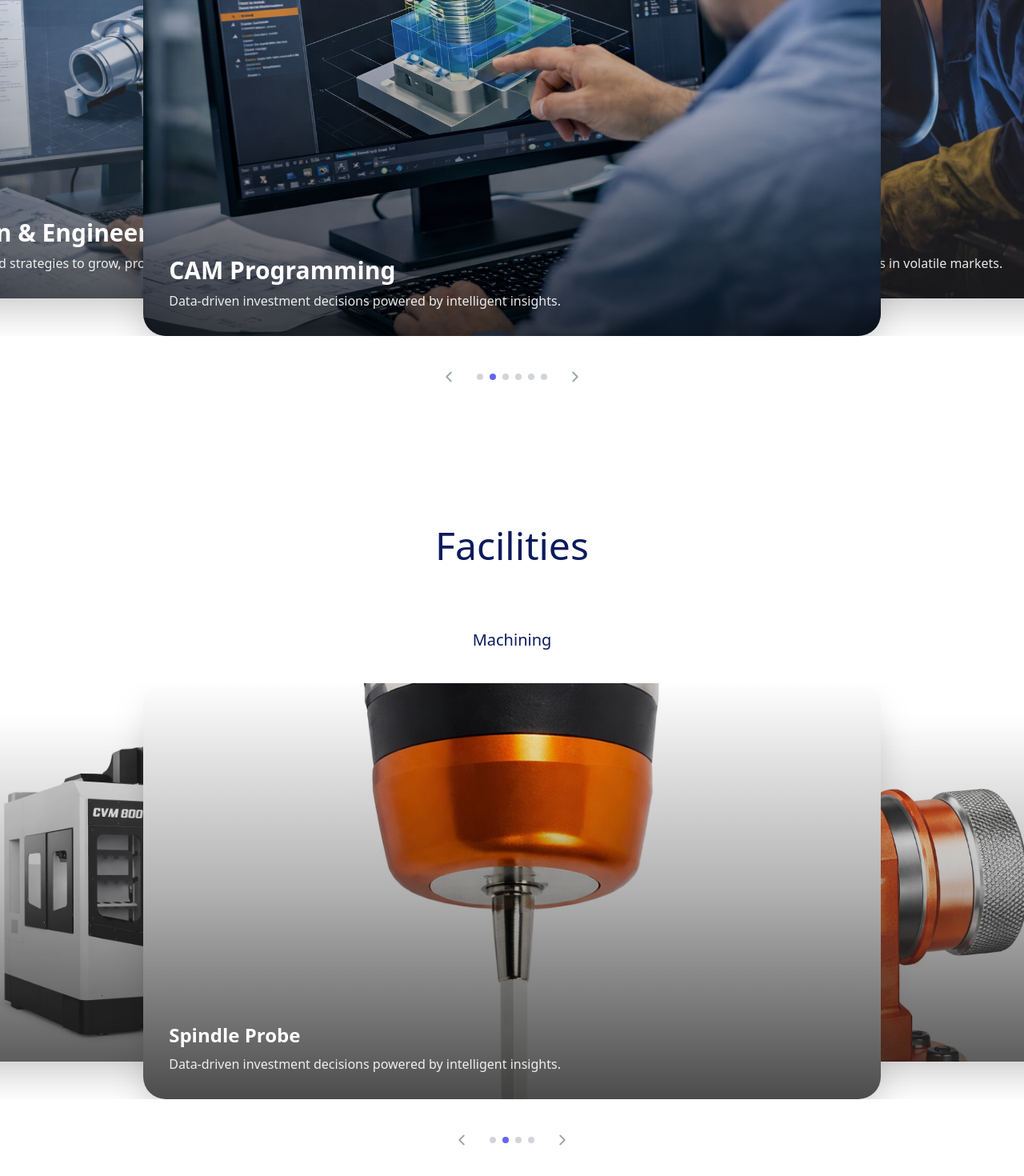
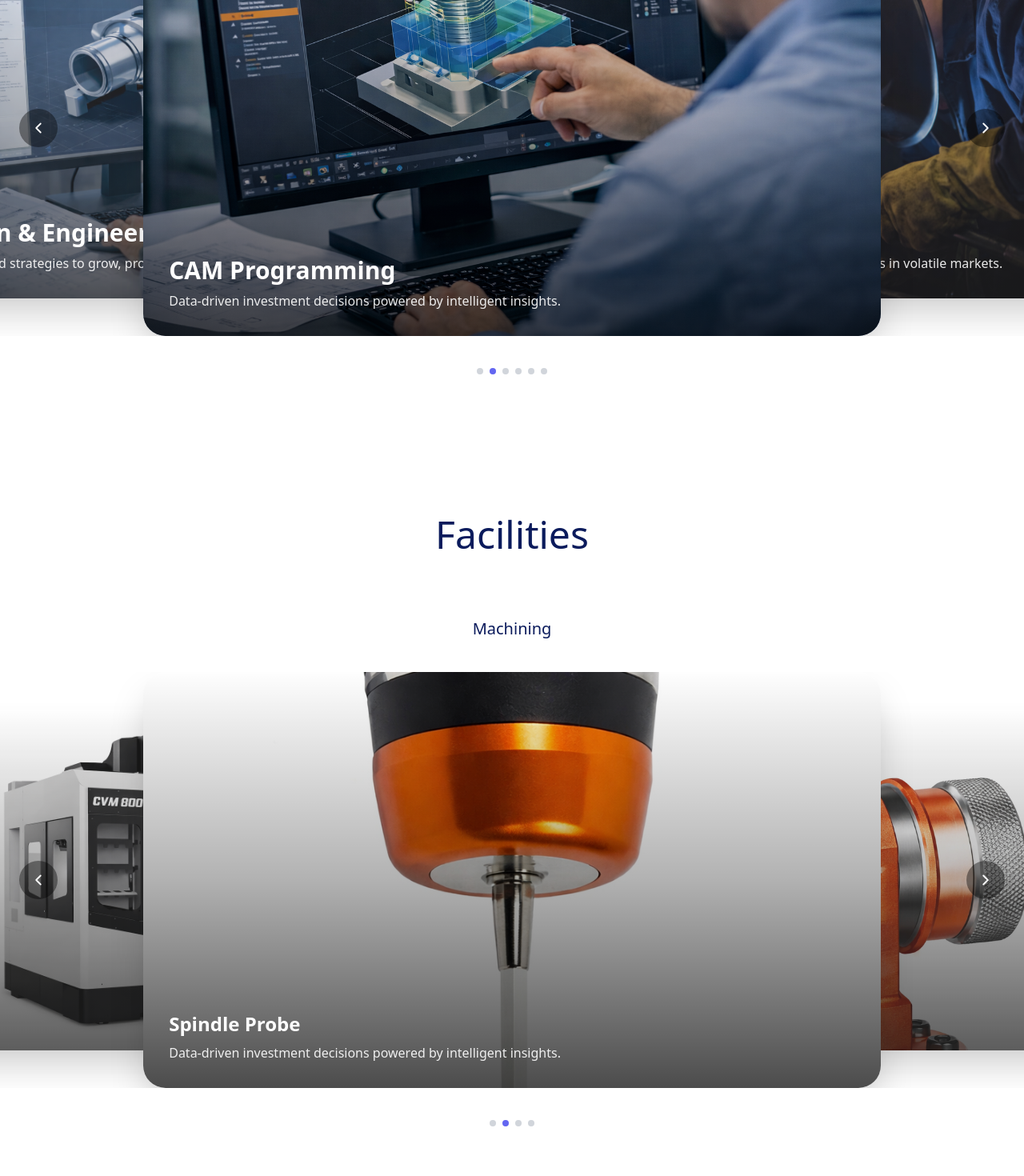
Before and after one commit to zdawan/landingpage-bilworth, a React (Create React App) app: page / in a window 1280 px wide. Shown: the part 1900-3370 px from the top of the page at 80% size. Built offline with nearby package versions, Linux system fonts and the light colour scheme.

Commit message:
first commit

```diff
--- a/src/components/CapabilitiesCarousel.jsx
+++ b/src/components/CapabilitiesCarousel.jsx
@@ -42,14 +42,16 @@ const slides = [
 ];
 
 const AUTO_DELAY = 5000;
-
-// 👇 CLONED SLIDES FOR INFINITE LOOP
 const extendedSlides = [slides[slides.length - 1], ...slides, slides[0]];
 
 export default function CapabilitiesCarousel() {
   const [current, setCurrent] = useState(1);
   const [isAnimating, setIsAnimating] = useState(true);
   const timerRef = useRef(null);
+
+  // 👇 touch refs (mobile swipe)
+  const touchStartX = useRef(0);
+  const touchEndX = useRef(0);
 
   const clearTimer = () => {
     if (timerRef.current) {
@@ -61,21 +63,21 @@ export default function CapabilitiesCarousel() {
   const startTimer = useCallback(() => {
     clearTimer();
     timerRef.current = setInterval(() => {
-      setCurrent((prev) => prev + 1);
+      setCurrent((p) => p + 1);
     }, AUTO_DELAY);
   }, []);
 
   const prev = () => {
-    setCurrent((prev) => prev - 1);
+    setCurrent((p) => p - 1);
     startTimer();
   };
 
   const next = () => {
-    setCurrent((prev) => prev + 1);
+    setCurrent((p) => p + 1);
     startTimer();
   };
 
-  // 🔁 Seamless boundary correction
+  // 🔁 Infinite loop correction
   useEffect(() => {
     if (current === extendedSlides.length - 1) {
       setTimeout(() => {
@@ -83,7 +85,6 @@ export default function CapabilitiesCarousel() {
         setCurrent(1);
       }, 500);
     }
-
     if (current === 0) {
       setTimeout(() => {
         setIsAnimating(false);
@@ -92,18 +93,30 @@ export default function CapabilitiesCarousel() {
     }
   }, [current]);
 
-  // Re-enable animation after snap
   useEffect(() => {
     if (!isAnimating) {
       requestAnimationFrame(() => setIsAnimating(true));
     }
   }, [isAnimating]);
 
-  // Autoplay start
   useEffect(() => {
     startTimer();
     return clearTimer;
   }, [startTimer]);
+
+  /* ---------------- MOBILE SWIPE ---------------- */
+
+  const handleTouchStart = (e) => {
+    touchStartX.current = e.touches[0].clientX;
+  };
+
+  const handleTouchEnd = (e) => {
+    touchEndX.current = e.changedTouches[0].clientX;
+    const diff = touchStartX.current - touchEndX.current;
+
+    if (Math.abs(diff) < 50) return;
+    diff > 0 ? next() : prev();
+  };
 
   return (
     <section className="py-20 bg-white">
@@ -112,7 +125,32 @@ export default function CapabilitiesCarousel() {
       </h2>
 
       {/* Carousel */}
-      <div className="relative flex items-center justify-center h-[360px] md:h-[520px] overflow-hidden">
+      <div
+        className="relative flex items-center justify-center h-[360px] md:h-[520px] overflow-hidden"
+        onTouchStart={handleTouchStart}
+        onTouchEnd={handleTouchEnd}
+      >
+        {/* Desktop arrows */}
+        <button
+          onClick={prev}
+          className="hidden md:flex absolute left-6 z-30
+                     w-12 h-12 rounded-full bg-black/40
+                     items-center justify-center
+                     text-white hover:bg-black/60 transition"
+        >
+          <ChevronLeft size={22} />
+        </button>
+
+        <button
+          onClick={next}
+          className="hidden md:flex absolute right-6 z-30
+                     w-12 h-12 rounded-full bg-black/40
+                     items-center justify-center
+                     text-white hover:bg-black/60 transition"
+        >
+          <ChevronRight size={22} />
+        </button>
+
         {extendedSlides.map((slide, index) => {
           const offset = index - current;
           if (Math.abs(offset) > 1) return null;
@@ -134,7 +172,6 @@ export default function CapabilitiesCarousel() {
               <img
                 src={slide.image}
                 alt={slide.title}
-                loading="lazy"
                 className="w-full h-full object-cover scale-[1.03]"
               />
 
@@ -153,33 +190,17 @@ export default function CapabilitiesCarousel() {
         })}
       </div>
 
-      {/* Controls */}
-      <div className="mt-10 flex items-center justify-center gap-6">
-        <button
-          onClick={prev}
-          className="text-gray-400 hover:text-gray-700 transition"
-        >
-          <ChevronLeft size={22} />
-        </button>
-
-        <div className="flex gap-2">
+      {/* Dots */}
+      <div className="mt-10 flex justify-center gap-2">
         {slides.map((_, i) => (
           <span
             key={i}
-              className={`h-2 w-2 rounded-full transition ${
+            className={`h-2 w-2 rounded-full ${
               i === current - 1 ? "bg-indigo-500" : "bg-gray-300"
             }`}
           />
         ))}
       </div>
-
-        <button
-          onClick={next}
-          className="text-gray-400 hover:text-gray-700 transition"
-        >
-          <ChevronRight size={22} />
-        </button>
-      </div>
     </section>
   );
 }
--- a/src/components/FacilitiesSection.jsx
+++ b/src/components/FacilitiesSection.jsx
@@ -89,7 +89,7 @@ function FacilityBlock({ title, slides, delay }) {
   );
 }
 
-/* ---------------- Carousel (INFINITE LOOP FIX) ---------------- */
+/* ---------------- Carousel (INFINITE + SWIPE + OVERLAY ARROWS) ---------------- */
 
 function Carousel({ slides, delay }) {
   const extendedSlides = [slides[slides.length - 1], ...slides, slides[0]];
@@ -97,6 +97,10 @@ function Carousel({ slides, delay }) {
   const [current, setCurrent] = useState(1);
   const [isAnimating, setIsAnimating] = useState(true);
   const timerRef = useRef(null);
+
+  // 👇 mobile swipe refs
+  const touchStartX = useRef(0);
+  const touchEndX = useRef(0);
 
   const clearTimer = () => {
     if (timerRef.current) {
@@ -123,7 +127,7 @@ function Carousel({ slides, delay }) {
     startTimer();
   };
 
-  // 🔁 Seamless jump handling
+  // 🔁 Infinite loop correction
   useEffect(() => {
     if (current === extendedSlides.length - 1) {
       setTimeout(() => {
@@ -140,7 +144,6 @@ function Carousel({ slides, delay }) {
     }
   }, [current, extendedSlides.length]);
 
-  // Re-enable animation
   useEffect(() => {
     if (!isAnimating) {
       requestAnimationFrame(() => setIsAnimating(true));
@@ -152,9 +155,48 @@ function Carousel({ slides, delay }) {
     return clearTimer;
   }, [startTimer]);
 
+  /* ---------------- MOBILE SWIPE ---------------- */
+
+  const handleTouchStart = (e) => {
+    touchStartX.current = e.touches[0].clientX;
+  };
+
+  const handleTouchEnd = (e) => {
+    touchEndX.current = e.changedTouches[0].clientX;
+    const diff = touchStartX.current - touchEndX.current;
+
+    if (Math.abs(diff) < 50) return;
+    diff > 0 ? next() : prev();
+  };
+
   return (
     <>
-      <div className="relative flex items-center justify-center h-[360px] md:h-[520px] overflow-hidden">
+      <div
+        className="relative flex items-center justify-center h-[360px] md:h-[520px] overflow-hidden"
+        onTouchStart={handleTouchStart}
+        onTouchEnd={handleTouchEnd}
+      >
+        {/* Desktop arrows */}
+        <button
+          onClick={prev}
+          className="hidden md:flex absolute left-6 z-30
+                     w-12 h-12 rounded-full bg-black/40
+                     items-center justify-center
+                     text-white hover:bg-black/60 transition"
+        >
+          <ChevronLeft size={22} />
+        </button>
+
+        <button
+          onClick={next}
+          className="hidden md:flex absolute right-6 z-30
+                     w-12 h-12 rounded-full bg-black/40
+                     items-center justify-center
+                     text-white hover:bg-black/60 transition"
+        >
+          <ChevronRight size={22} />
+        </button>
+
         {extendedSlides.map((slide, index) => {
           const offset = index - current;
           if (Math.abs(offset) > 1) return null;
@@ -176,7 +218,6 @@ function Carousel({ slides, delay }) {
               <img
                 src={slide.image}
                 alt={slide.title}
-                loading="lazy"
                 className="w-full h-full object-cover"
               />
 
@@ -197,15 +238,8 @@ function Carousel({ slides, delay }) {
         })}
       </div>
 
-      <div className="mt-10 flex items-center justify-center gap-6">
-        <button
-          onClick={prev}
-          className="text-gray-400 hover:text-gray-700 transition"
-        >
-          <ChevronLeft size={22} />
-        </button>
-
-        <div className="flex gap-2">
+      {/* Dots */}
+      <div className="mt-10 flex justify-center gap-2">
         {slides.map((_, i) => (
           <span
             key={i}
@@ -214,14 +248,6 @@ function Carousel({ slides, delay }) {
             }`}
           />
         ))}
-        </div>
-
-        <button
-          onClick={next}
-          className="text-gray-400 hover:text-gray-700 transition"
-        >
-          <ChevronRight size={22} />
-        </button>
       </div>
     </>
   );
```
Lines whose indentation alone changed are shown as unchanged.
